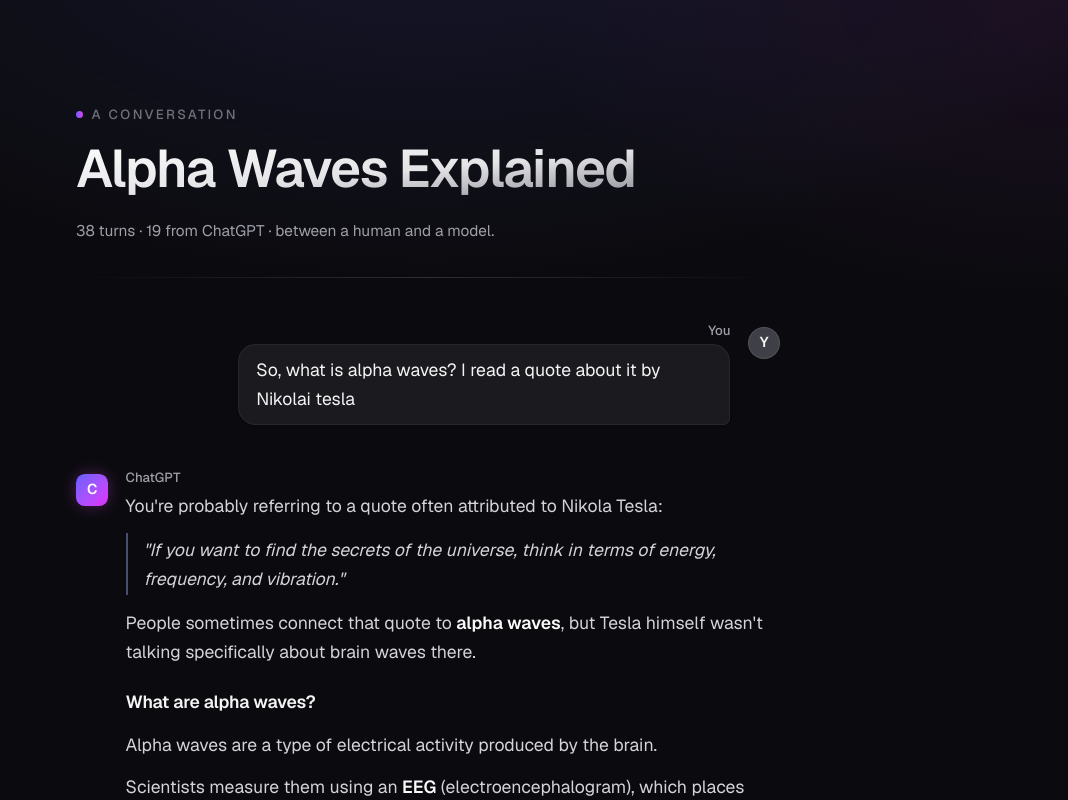
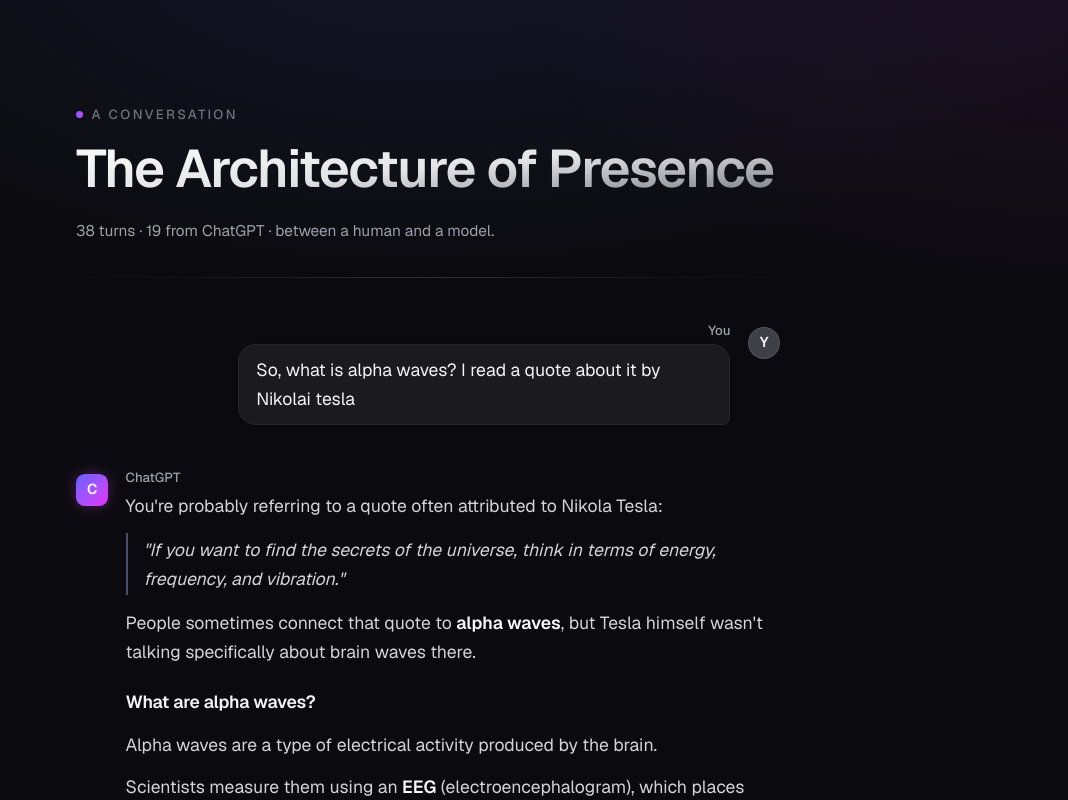
Before and after one commit to juji/the-convo, a Next.js app: page / in a window 1280 px wide. Shown: the top 800 px of the page, without its empty margins (212-1280 px from the left). Built offline with nearby package versions, Linux system fonts and the light colour scheme.

Commit message:
Update conversation topic to The Architecture of Presence

```diff
--- a/app/page.tsx
+++ b/app/page.tsx
@@ -16,7 +16,7 @@
           A conversation
         </div>
         <h1 className="mt-3 bg-gradient-to-br from-white via-zinc-200 to-zinc-500 bg-clip-text text-4xl font-semibold leading-tight tracking-tight text-transparent sm:text-5xl">
-          {topic}
+          The Architecture of Presence
         </h1>
         <p className="mt-4 max-w-prose text-sm text-zinc-400">
           {turns.length} turns · {assistantTurns} from ChatGPT · between a
```
